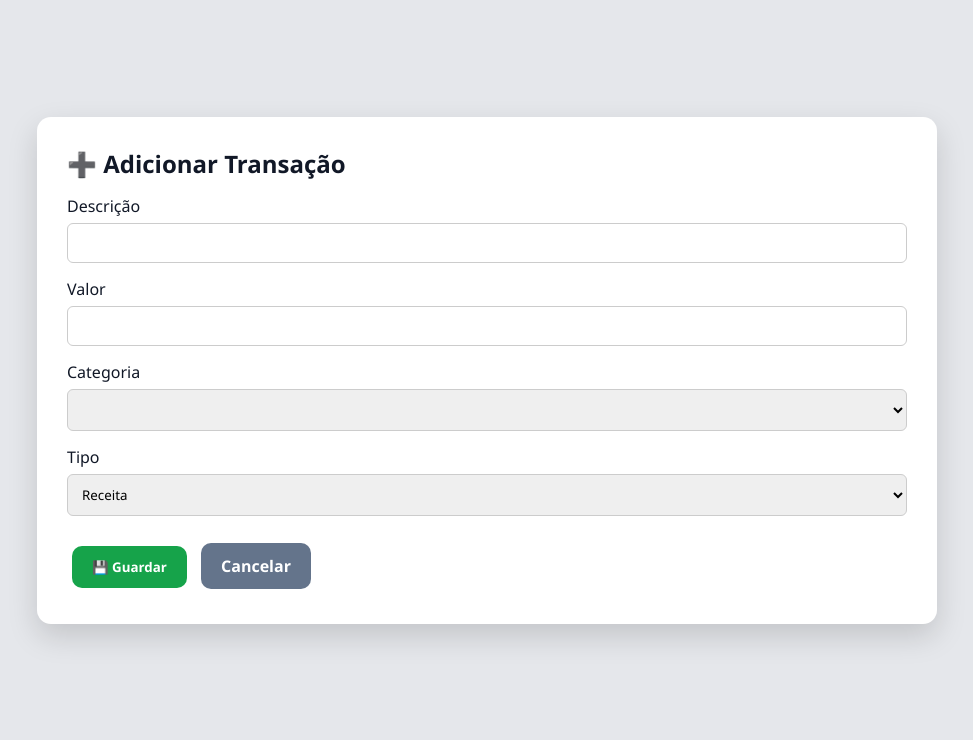
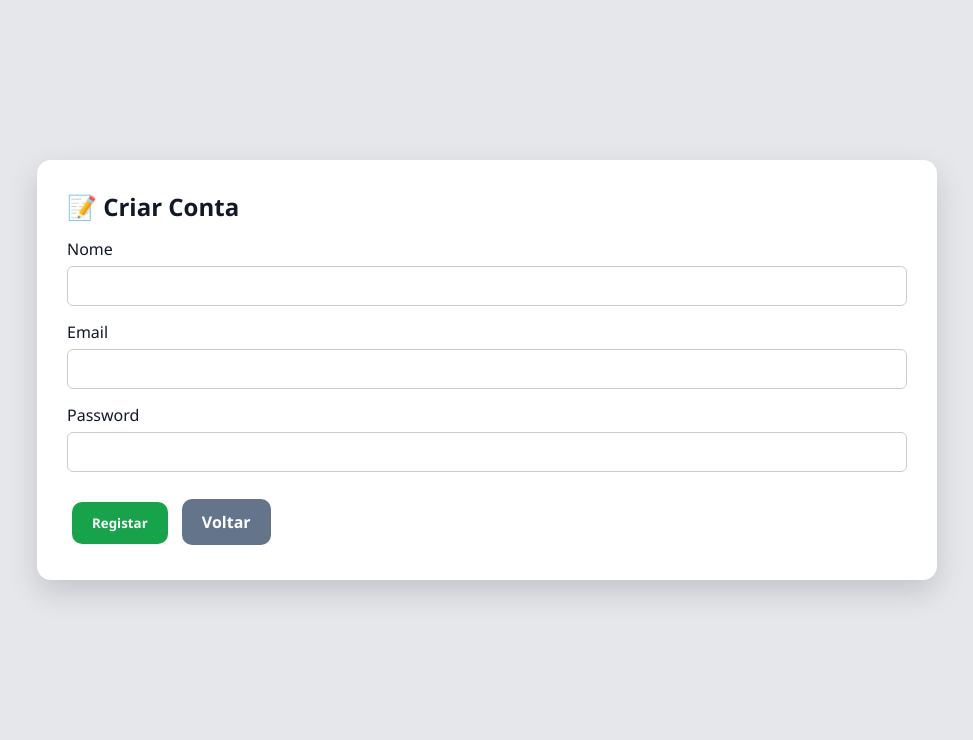
Before and after one commit to Carlitxa/ProjetoPooFina-as, a Flask app: page /register in a window 1280 px wide. Shown: the part 63-803 px from the top of the page, without its empty margins (153-1126 px from the left). Run offline with Flask 3, Linux system fonts and the light colour scheme; lists and menus that the app fills with data are empty.

Commit message:
melhorar interface

```diff
--- a/Web/Templates/register.html
+++ b/Web/Templates/register.html
@@ -1,7 +1,7 @@
 <!DOCTYPE html>
 <html>
 <head>
-    <title>Adicionar Transação</title>
+    <title>Registo</title>
     <link rel="stylesheet" href="{{ url_for('static', filename='styles.css') }}">
 </head>
 <body>
@@ -13,31 +13,21 @@
 
 <div class="page">
   <div class="card">
-    <h2>➕ Adicionar Transação</h2>
+    <h2>📝 Criar Conta</h2>
 
     <form method="post">
-        <label>Descrição</label>
-        <input type="text" name="descricao" required>
+        <label>Nome</label>
+        <input type="text" name="nome" required>
 
-        <label>Valor</label>
-        <input type="number" step="0.01" name="valor" required>
+        <label>Email</label>
+        <input type="email" name="email" required>
 
-        <label>Categoria</label>
-        <select name="categoria">
-            {% for c in categorias %}
-            <option value="{{ c.nome }}">{{ c.nome }}</option>
-            {% endfor %}
-        </select>
-
-        <label>Tipo</label>
-        <select name="tipo">
-            <option value="receita">Receita</option>
-            <option value="despesa">Despesa</option>
-        </select>
+        <label>Password</label>
+        <input type="password" name="password" required>
 
         <br><br>
-        <button class="btn btn-success">💾 Guardar</button>
-        <a href="/dashboard" class="btn btn-secondary">Cancelar</a>
+        <button class="btn btn-success">Registar</button>
+        <a href="/" class="btn btn-secondary">Voltar</a>
     </form>
   </div>
 </div>
--- a/dados.json
+++ b/dados.json
@@ -16,6 +16,27 @@
         },
         {
             "id": 3,
+            "nome": "carla",
+            "email": "carlapppp14@gmail.com",
+            "password": "1234teste",
+            "perfil": "user"
+        },
+        {
+            "id": 4,
+            "nome": "carla",
+            "email": "carlapppp14@gmail.com",
+            "password": "1234teste",
+            "perfil": "user"
+        },
+        {
+            "id": 5,
+            "nome": "carla",
+            "email": "carlapppp14@gmail.com",
+            "password": "1234teste",
+            "perfil": "user"
+        },
+        {
+            "id": 6,
             "nome": "carla",
             "email": "carlapppp14@gmail.com",
             "password": "1234teste",
@@ -43,6 +64,12 @@
         },
         {
             "nome": "Salário"
+        },
+        {
+            "nome": "Agua"
+        },
+        {
+            "nome": "Planta"
         }
     ],
     "transactions": [
@@ -77,6 +104,14 @@
             "data": "2025-12-15",
             "tipo": "despesa",
             "categoria": "Saúde"
+        },
+        {
+            "id": 6,
+            "descricao": "euromilhoes",
+            "valor": 100.0,
+            "data": "2025-12-15",
+            "tipo": "receita",
+            "categoria": "Outros"
         }
     ]
 }
```
